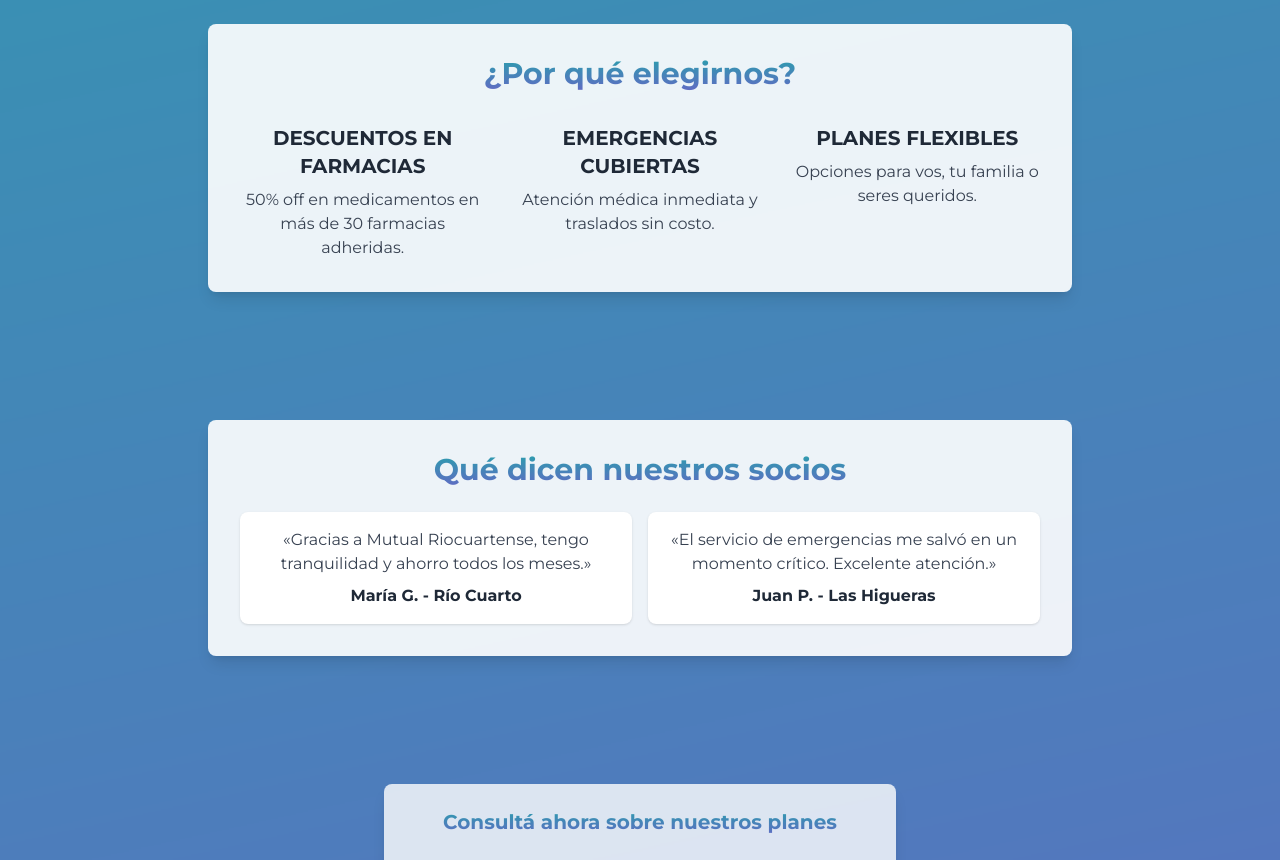
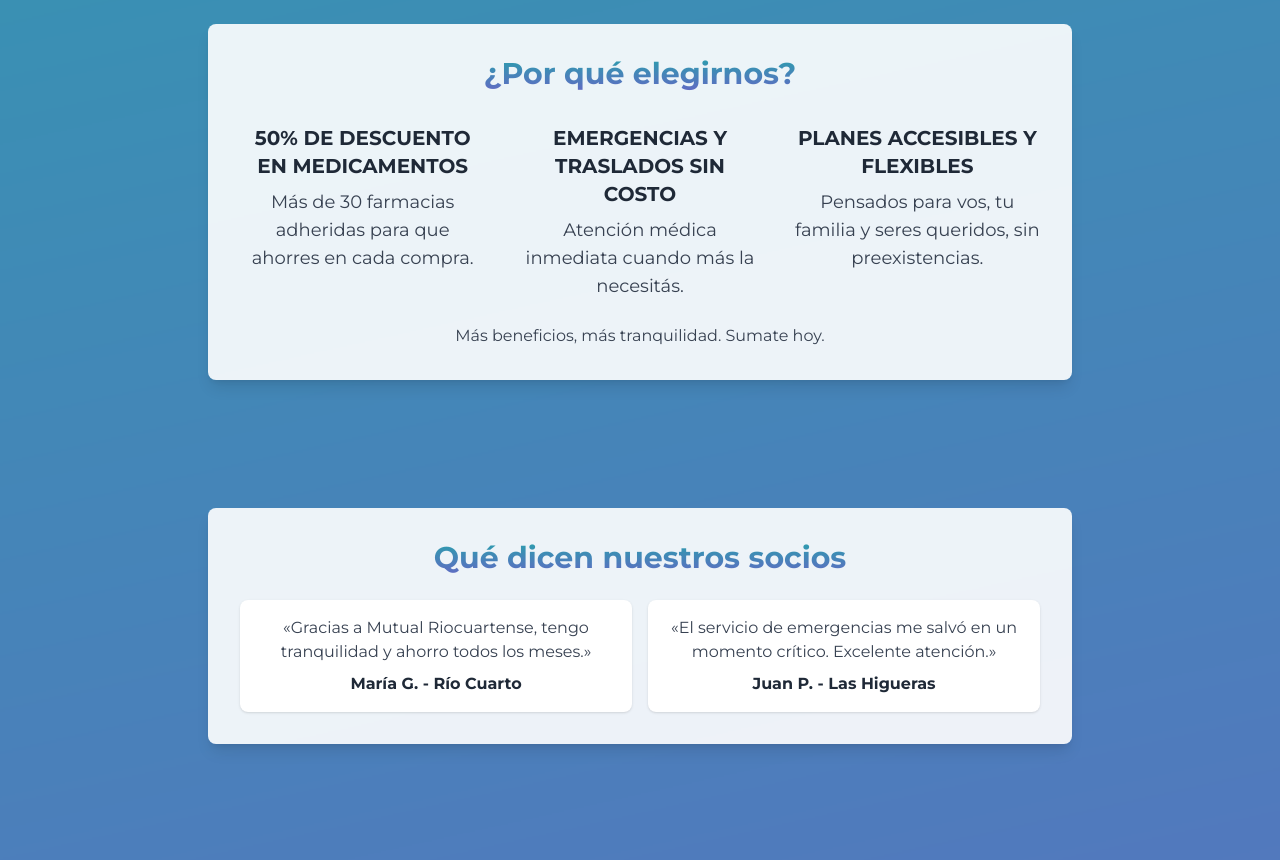
Before and after one commit to NahuelMonsta/landing-mutual-temp, a Next.js app: page / in a window 1280 px wide. Shown: the part 960-1820 px from the top of the page. Built offline with nearby package versions, Linux system fonts and the light colour scheme.

Commit message:
Títulos en mayúsculas y texto un poco más grande en Por qué elegirnos

```diff
--- a/app/page.js
+++ b/app/page.js
@@ -52,18 +52,19 @@
           <h2 className="text-3xl font-semibold gradient-title mb-8">¿Por qué elegirnos?</h2>
           <div className="grid grid-cols-1 md:grid-cols-3 gap-8">
             <div>
-              <h3 className="text-xl font-semibold text-gray-800 mb-2">DESCUENTOS EN FARMACIAS</h3>
-              <p className="text-gray-700">50% off en medicamentos en más de 30 farmacias adheridas.</p>
+              <h3 className="text-xl font-semibold text-gray-800 mb-2 uppercase">50% DE DESCUENTO EN MEDICAMENTOS</h3>
+              <p className="text-gray-700 text-lg">Más de 30 farmacias adheridas para que ahorres en cada compra.</p>
             </div>
             <div>
-              <h3 className="text-xl font-semibold text-gray-800 mb-2">EMERGENCIAS CUBIERTAS</h3>
-              <p className="text-gray-700">Atención médica inmediata y traslados sin costo.</p>
+              <h3 className="text-xl font-semibold text-gray-800 mb-2 uppercase">EMERGENCIAS Y TRASLADOS SIN COSTO</h3>
+              <p className="text-gray-700 text-lg">Atención médica inmediata cuando más la necesitás.</p>
             </div>
             <div>
-              <h3 className="text-xl font-semibold text-gray-800 mb-2">PLANES FLEXIBLES</h3>
-              <p className="text-gray-700">Opciones para vos, tu familia o seres queridos.</p>
+              <h3 className="text-xl font-semibold text-gray-800 mb-2 uppercase">PLANES ACCESIBLES Y FLEXIBLES</h3>
+              <p className="text-gray-700 text-lg">Pensados para vos, tu familia y seres queridos, sin preexistencias.</p>
             </div>
           </div>
+          <p className="text-gray-700 mt-6">Más beneficios, más tranquilidad. Sumate hoy.</p>
         </div>
       </section>
 
```
